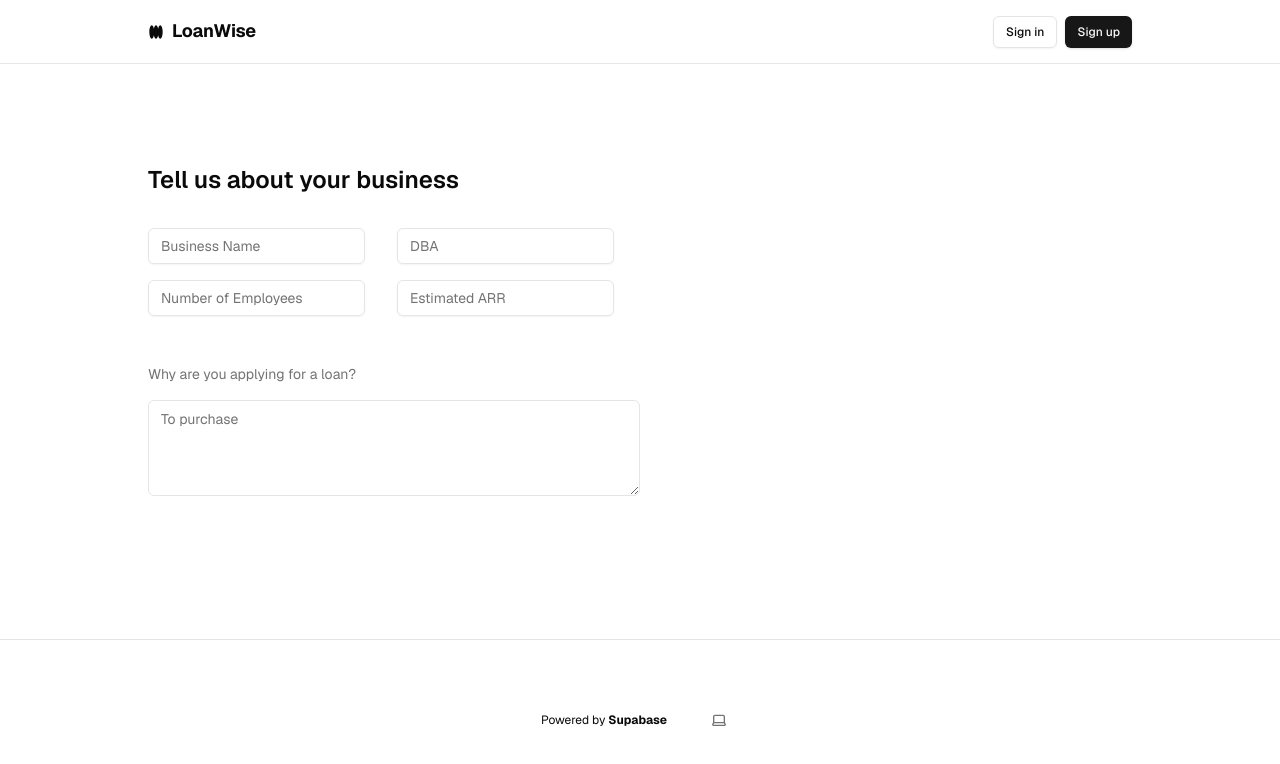
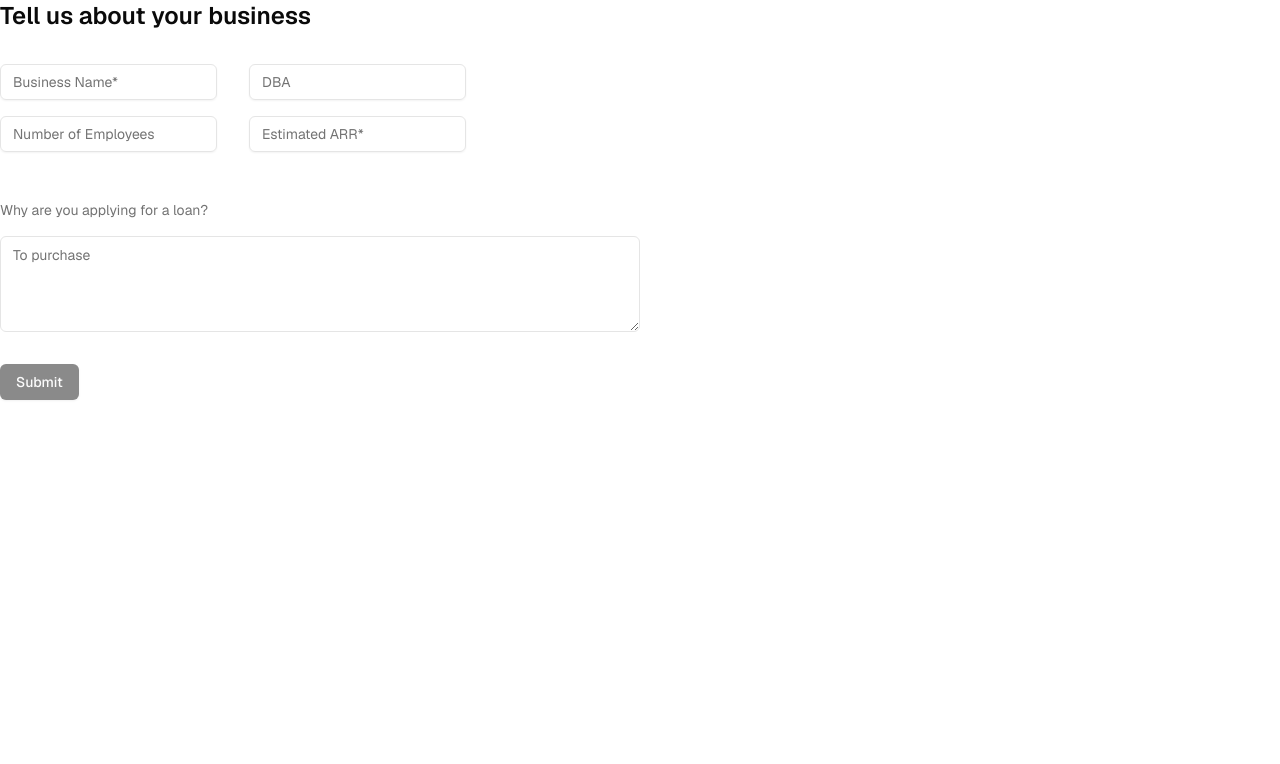
Before and after one commit to anishmitta1/casca, a Next.js app: page /application/1 in a window 1280 px wide. Shown: the top 764 px of the page. Built offline with nearby package versions, Linux system fonts and the light colour scheme; no server answers.

Commit message:
React hook form

```diff
--- a/app/application/[id]/form.tsx
+++ b/app/application/[id]/form.tsx
@@ -1,8 +1,10 @@
 "use client";
 
+import { Button } from "@/components/ui/button";
 import { Input } from "@/components/ui/input";
 import { Textarea } from "@/components/ui/textarea";
-import { useEffect, useRef, useState } from "react";
+import { useEffect, useState } from "react";
+import { Controller, useForm } from "react-hook-form";
 
 const PLACEHOLDER_OPTIONS = [
   "To expand operations",
@@ -11,6 +13,7 @@ const PLACEHOLDER_OPTIONS = [
   "To hire new employees",
 ];
 
+// shoutout claude sonnet 4
 const useChangingPlaceholder = () => {
   const [currentText, setCurrentText] = useState("");
   const [currentIndex, setCurrentIndex] = useState(0);
@@ -50,17 +53,39 @@ const useChangingPlaceholder = () => {
     return () => clearTimeout(timeout);
   }, [currentText, currentIndex, isDeleting, index, PLACEHOLDER_OPTIONS]);
 
-  //   useEffect(() => {
-  //     if (index === PLACEHOLDER_OPTIONS.length - 1) {
-  //       clearInterval(interval.current!);
-  //     }
-  //   }, [index]);
-
   return currentText;
 };
 
+interface FormState {
+  businessName: string;
+  dba: string;
+  numberOfEmployees: number | null;
+  estimatedARR: number | null;
+  reasonForLoan: string;
+}
+
 const Form = () => {
   const placeholder = useChangingPlaceholder();
+
+  const {
+    handleSubmit,
+    register,
+    formState: { isValid },
+  } = useForm<FormState>({
+    defaultValues: {
+      businessName: "",
+      dba: "",
+      numberOfEmployees: null,
+      estimatedARR: null,
+      reasonForLoan: "",
+    },
+  });
+
+  const onSubmit = (data: FormState) => {
+    console.log(data);
+  };
+
+  console.log({ isValid });
 
   return (
     <div>
@@ -68,13 +93,27 @@ const Form = () => {
 
       <div className="mt-8 space-y-4">
         <div className="flex items-center gap-8">
-          <Input placeholder="Business Name" className="w-fit" />
-          <Input placeholder="DBA" className="w-fit" />
+          <Input
+            placeholder="Business Name*"
+            className="w-fit"
+            {...register("businessName", {
+              required: true,
+            })}
+          />
+          <Input placeholder="DBA" className="w-fit" {...register("dba")} />
         </div>
 
         <div className="flex items-center gap-8">
-          <Input placeholder="Number of Employees" className="w-fit" />
-          <Input placeholder="Estimated ARR" className="w-fit" />
+          <Input
+            placeholder="Number of Employees"
+            className="w-fit"
+            {...register("numberOfEmployees")}
+          />
+          <Input
+            placeholder="Estimated ARR*"
+            className="w-fit"
+            {...register("estimatedARR", { required: true })}
+          />
         </div>
 
         <div className="pt-8">
@@ -83,10 +122,22 @@ const Form = () => {
           </div>
 
           <div className="mt-4">
-            <Textarea placeholder={placeholder} className="w-1/2 h-24" />
+            <Textarea
+              placeholder={placeholder}
+              className="w-1/2 h-24"
+              {...register("reasonForLoan")}
+            />
           </div>
         </div>
       </div>
+
+      <Button
+        className="mt-8"
+        onClick={handleSubmit(onSubmit)}
+        disabled={!isValid}
+      >
+        Submit
+      </Button>
     </div>
   );
 };
--- a/app/application/[id]/layout.tsx
+++ /dev/null
@@ -1,17 +0,0 @@
-import Header from "@/components/header";
-import Footer from "@/components/footer";
-
-export default function Layout({ children }: { children: React.ReactNode }) {
-  return (
-    <main className="min-h-screen flex flex-col items-center">
-      <div className="flex-1 w-full flex flex-col gap-20 items-center">
-        <Header />
-        <div className="flex-1 w-full flex flex-col gap-20 p-5 max-w-5xl">
-          {children}
-        </div>
-
-        <Footer />
-      </div>
-    </main>
-  );
-}
--- a/package.json
+++ b/package.json
@@ -20,6 +20,7 @@
     "next-themes": "^0.4.6",
     "react": "^19.0.0",
     "react-dom": "^19.0.0",
+    "react-hook-form": "^7.58.0",
     "tailwind-merge": "^3.3.0"
   },
   "devDependencies": {
```
Also changed, not shown: 1 other file (tests, documents, lock files or other folders).
